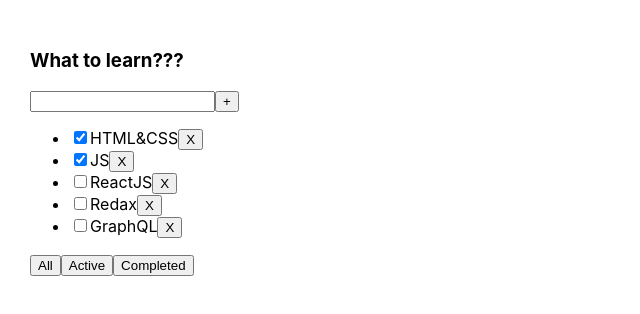
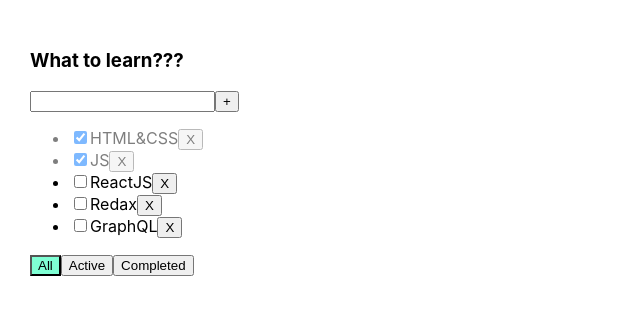
Before and after one commit to BYAsurim/ToDoList, a React (Create React App) app: page / in a window 1280 px wide. Shown: the top 314 px of the page, without its empty margins (0-640 px from the left). Built offline with nearby package versions, Linux system fonts and the light colour scheme.

Commit message:
added styles and logic

```diff
--- a/src/App.tsx
+++ b/src/App.tsx
@@ -53,6 +53,7 @@
                       changeTaskStatus={changeTaskStatus}
                       error={error}
                       setError={setError}
+                      filter={filter}
             />
         </div>
     );
--- a/src/Todolist.module.css
+++ b/src/Todolist.module.css
@@ -7,3 +7,9 @@
 .errorInput:focus{
   outline: red;
 }
+.activeFilter{
+  background-color: aquamarine;
+}
+.isDone{
+  opacity: 0.5;
+}
--- a/src/Todolist.tsx
+++ b/src/Todolist.tsx
@@ -11,6 +11,7 @@
     changeFilter: (value: filterType) => void
     addTask: (title: string) => void
     changeTaskStatus: (taskId: string, isDone: boolean) => void
+    filter:filterType;
 }
 
 export type TasksType = {
@@ -77,7 +78,8 @@
                                 props.changeTaskStatus(t.id, newStatus)
                             }
 
-                            return (<li key={t.id}><input type="checkbox"
+                            return (<li key={t.id} className={t.isDone ? s.isDone : ''}>
+                                <input type="checkbox"
                                                           checked={t.isDone}
                                                           onChange={changeTaskStatusHandler}
                             />
@@ -88,9 +90,9 @@
                     }
                 </ul>
                 <div>
-                    <button onClick={allClickHandler}>All</button>
-                    <button onClick={activeClickHandler}>Active</button>
-                    <button onClick={completedClickHandler}>Completed</button>
+                    <button onClick={allClickHandler} className={props.filter === 'all' ? s.activeFilter : ''}>All</button>
+                    <button onClick={activeClickHandler} className={props.filter === 'active' ? s.activeFilter  : ''}>Active</button>
+                    <button onClick={completedClickHandler} className={props.filter === 'completed' ? s.activeFilter  : ''}>Completed</button>
                 </div>
             </div>
         </div>
```
